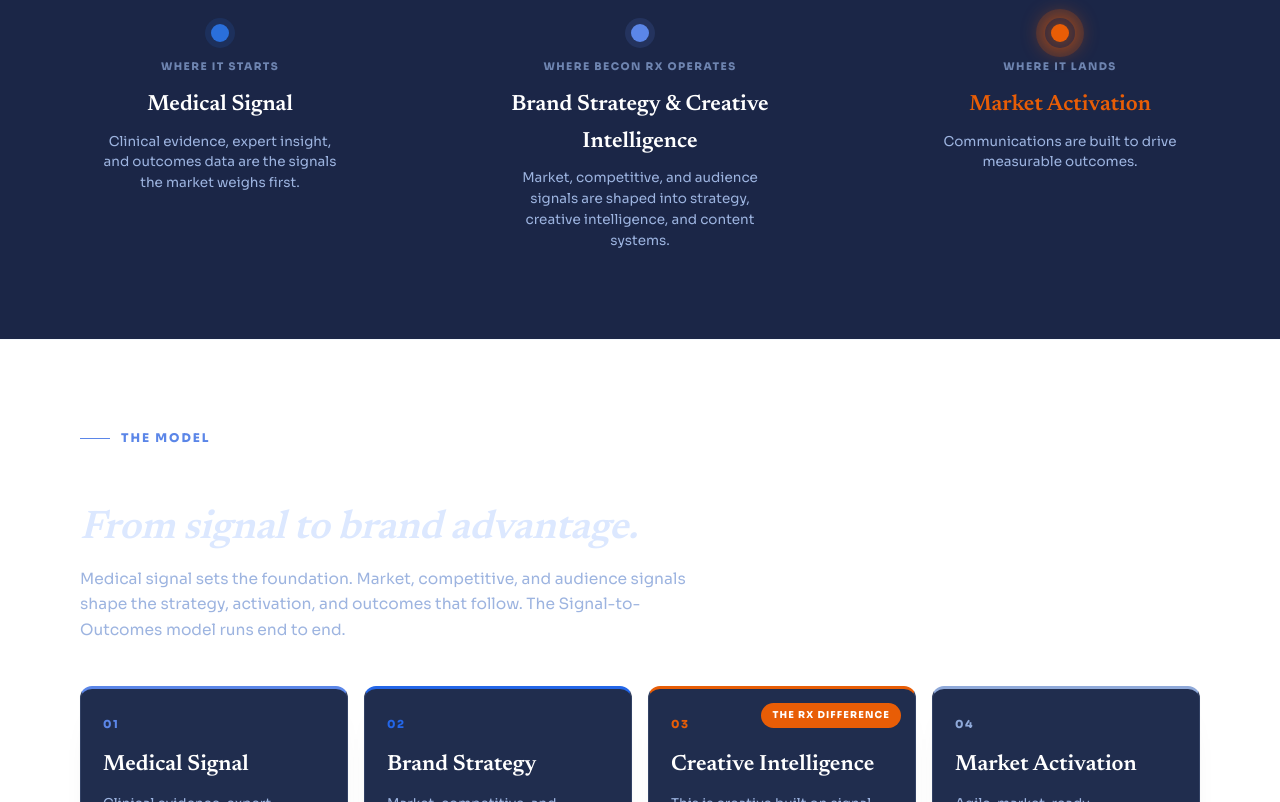
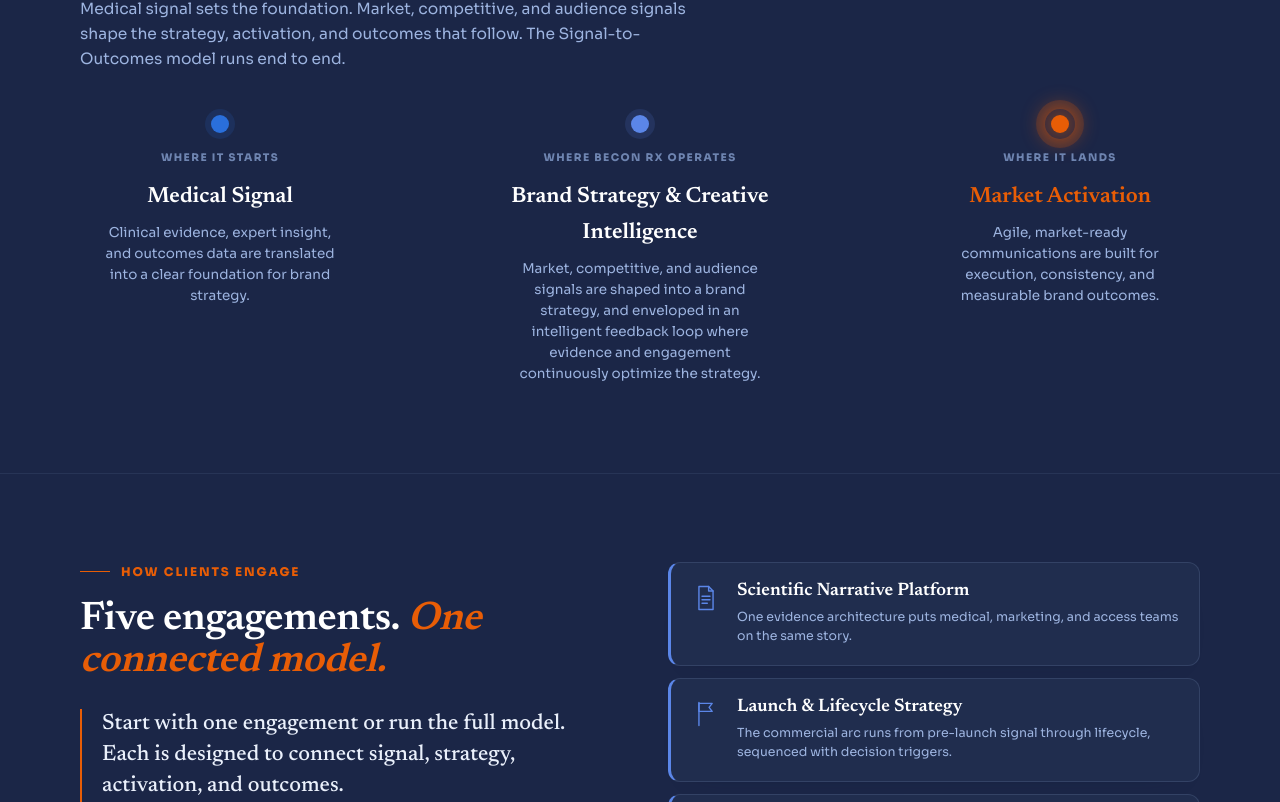
Before and after one commit to SashaBeCon/becongroup-website, a Next.js app: page /rx in a window 1280 px wide. Shown: the part 978-1780 px from the top of the page. Built offline with nearby package versions, Linux system fonts and the light colour scheme.

Commit message:
RX: consolidate Model section, update copy, 12s re-sweep, gradient deliverable headers

```diff
--- a/app/globals.css
+++ b/app/globals.css
@@ -518,6 +518,13 @@
   .build.cards { background: transparent; border: none; border-radius: 0; gap: 20px; overflow: visible; }
   .build.cards .buildcol { border: 1px solid var(--line); border-radius: var(--r-card); overflow: hidden; box-shadow: 0 1px 2px rgba(16, 33, 60, 0.04), 0 18px 34px -26px rgba(16, 33, 60, 0.22); }
   .build.cards .buildcol.accent .bh { background: linear-gradient(180deg, rgba(232, 93, 6, 0.09), var(--surface)); }
+  /* Rx "What We Deliver": orange header band that intensifies across the row
+     (peach → deep orange, card 1 → 4). Bodies stay white; dark header text
+     keeps AA contrast on every step. Overrides the .accent rule above on card 4. */
+  [data-brand="rx"] .build.cards.cols-4 .buildcol:nth-child(1) .bh { background: linear-gradient(180deg, #fbdcc6, #f8c6a2); }
+  [data-brand="rx"] .build.cards.cols-4 .buildcol:nth-child(2) .bh { background: linear-gradient(180deg, #f6b98d, #f3a572); }
+  [data-brand="rx"] .build.cards.cols-4 .buildcol:nth-child(3) .bh { background: linear-gradient(180deg, #f19a5c, #ee823d); }
+  [data-brand="rx"] .build.cards.cols-4 .buildcol:nth-child(4) .bh { background: linear-gradient(180deg, #ec7636, #e85d06); }
 
   /* ─── Focal-burst principle ─── */
   .principle { position: relative; background: var(--floor); overflow: hidden; }
--- a/app/rx/page.tsx
+++ b/app/rx/page.tsx
@@ -1,7 +1,6 @@
 import type { Metadata } from "next";
 import { Hero } from "@/components/site/hero";
 import { SignalStrip } from "@/components/site/signal-strip";
-import { ModelCard } from "@/components/site/model-card";
 import { EngagementRow } from "@/components/site/engagement-row";
 import { BuildColumn } from "@/components/site/build-column";
 import { WhyBlock } from "@/components/site/why-block";
@@ -70,60 +69,41 @@
       />
 
       {/* ───── PIPELINE RAIL ──────────────────────────────────── */}
-      <section className="section sec-band2">
+      <section className="section sec-band2" id="model">
         <div className="wrap">
           <div className="eyebrow">
             <i />
             <b>The Model · From Signal to Brand Advantage</b>
-          </div>
-          <h2 className="h2" style={{ maxWidth: "680px", marginBottom: "44px" }}>
-            Signal-to-Outcomes delivers targeted brand advantage.
-          </h2>
-          <SignalStrip
-            items={[
-              {
-                kicker: "Where it starts",
-                title: "Medical Signal",
-                desc: "Clinical evidence, expert insight, and outcomes data are the signals the market weighs first.",
-              },
-              {
-                kicker: "Where BeCon Rx operates",
-                title: "Brand Strategy & Creative Intelligence",
-                desc: "Market, competitive, and audience signals are shaped into strategy, creative intelligence, and content systems.",
-              },
-              {
-                kicker: "Where it lands",
-                title: "Market Activation",
-                desc: "Communications are built to drive measurable outcomes.",
-              },
-            ]}
-          />
-        </div>
-      </section>
-
-      {/* ───── THE MODEL (white) ──────────────────────────────── */}
-      <section className="section sec-white" id="model">
-        <div className="wrap">
-          <div className="eyebrow blue">
-            <i />
-            <b>The Model</b>
           </div>
           <h2 className="h2" style={{ maxWidth: "640px" }}>
             One connected model.
             <br />
             <span className="em-focal">From signal to brand advantage.</span>
           </h2>
-          <p className="body-text" style={{ maxWidth: "640px", marginTop: "16px" }}>
+          <p className="body-text" style={{ maxWidth: "640px", marginTop: "16px", marginBottom: "44px" }}>
             Medical signal sets the foundation. Market, competitive, and audience signals shape the
             strategy, activation, and outcomes that follow. The Signal-to-Outcomes model runs end to
             end.
           </p>
-          <Reveal className="model">
-            <ModelCard number="01" title="Medical Signal" tc="#5B86E8" body="Clinical evidence, expert insight, and outcomes data are translated into a clear foundation for brand strategy." />
-            <ModelCard number="02" title="Brand Strategy" tc="#2366E8" body="Market, competitive, and audience signals are shaped into a defined market opportunity. The result is positioning and a go-to-market strategy." />
-            <ModelCard number="03" title="Creative Intelligence" tc="#E85D06" badge="The Rx Difference" body="This is creative built on signal. Brand strategy becomes a brand plan, content systems, and experiences that carry the evidence and learn from engagement." />
-            <ModelCard number="04" title="Market Activation" tc="#8FA9D9" body="Agile, market-ready communications are built for execution, consistency, and measurable brand outcomes." />
-          </Reveal>
+          <SignalStrip
+            items={[
+              {
+                kicker: "Where it starts",
+                title: "Medical Signal",
+                desc: "Clinical evidence, expert insight, and outcomes data are translated into a clear foundation for brand strategy.",
+              },
+              {
+                kicker: "Where BeCon Rx operates",
+                title: "Brand Strategy & Creative Intelligence",
+                desc: "Market, competitive, and audience signals are shaped into a brand strategy, and enveloped in an intelligent feedback loop where evidence and engagement continuously optimize the strategy.",
+              },
+              {
+                kicker: "Where it lands",
+                title: "Market Activation",
+                desc: "Agile, market-ready communications are built for execution, consistency, and measurable brand outcomes.",
+              },
+            ]}
+          />
         </div>
       </section>
 
--- a/components/site/signal-strip.tsx
+++ b/components/site/signal-strip.tsx
@@ -15,7 +15,7 @@
 
 /** Idle re-sweep cadence (ms) while the rail stays in view. Set to 0 to
  *  disable the idle loop and rely solely on replay-on-re-entry. */
-const IDLE_RESWEEP_MS = 10000;
+const IDLE_RESWEEP_MS = 12000;
 
 /**
  * Pipeline rail — the convergence spine. Three node dots joined by gradient
```
